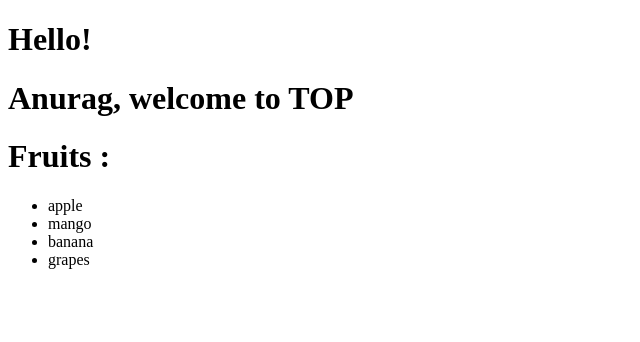
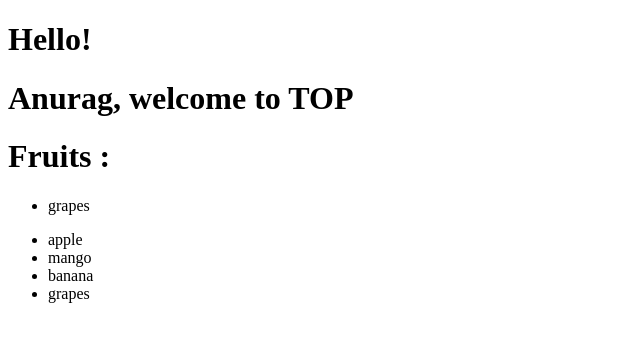
Before and after one commit to Technmad/reactjs, a React (Vite) app in the folder my-first-react-app/: page / in a window 1280 px wide. Shown: the top 342 px of the page, without its empty margins (0-640 px from the left). Built offline with nearby package versions, Linux system fonts and the light colour scheme.

Commit message:
using conditional rendering

```diff
--- /dev/null
+++ b/my-first-react-app/src/conditionals.jsx
@@ -0,0 +1,62 @@
+/* eslint-disable react/prop-types */
+// using if/else
+// export default function ConditionalList(props) {
+//   if (!props.fruits) {
+//     return <div>Loading...</div>;
+//   }
+
+//   if (props.fruits.length === 0) {
+//     return <div>There is no fruits in list!</div>;
+//   }
+
+//   return (
+//     <ul>
+//       {props.fruits.map((fruits) => {
+//         return <li key={fruits}>{fruits}</li>;
+//       })}
+//     </ul>
+//   );
+// }
+
+//-----------------------------------------
+
+// using ternary operator
+// function ConditionalList(props) {
+//   return (
+//     <>
+//       {!props.fruits ? (
+//         <div>Loading...</div>
+//       ) : props.fruits.length === 0 ? (
+//         <div>There is no fruits in list!</div>
+//       ) : (
+//         <ul>
+//           {props.fruits.map((fruits) => {
+//             return <li key={fruits}>{fruits}</li>;
+//           })}
+//         </ul>
+//       )}
+//     </>
+//   );
+// }
+
+//--------------------------------------
+
+// using && operator
+function ConditionalList(props) {
+  return (
+    <>
+      {!props.fruits && <div>Loading...</div>}
+      {props.fruits && props.fruits.length === 0 && (
+        <div>There is no fruits in list!</div>
+      )}
+      {props.fruits && props.fruits.length > 0 && (
+        <ul>
+          {props.fruits.map((fruits) => {
+            return <li key={fruits}>{fruits}</li>;
+          })}
+        </ul>
+      )}
+    </>
+  );
+}
+export default ConditionalList;
--- a/my-first-react-app/src/rendering.jsx
+++ b/my-first-react-app/src/rendering.jsx
@@ -22,6 +22,7 @@
 
 //------------------------------------------------------------------------
 // rendering components
+import ConditionalList from "./conditionals";
 
 export default function Fruits() {
   const fruits = ["apple", "mango", "banana", "grapes"];
@@ -30,6 +31,7 @@ export default function Fruits() {
     <>
       <h1>Fruits :</h1>
       <List fruits={fruits} />
+      <ConditionalList fruits={fruits} />
     </>
   );
 }
@@ -37,9 +39,18 @@ export default function Fruits() {
 function List(props) {
   return (
     <ul>
+      {/* using ternary operator
+
       {props.fruits.map((fruits) => {
-        return <li key={fruits}>{fruits}</li>;
-      })}
+        return fruits.startsWith("g") ? <li key={fruits}>{fruits}</li> : null;
+      })} */}
+
+      {
+        // && operator
+        props.fruits.map((fruits) => {
+          return fruits.startsWith("g") && <li key={fruits}>{fruits}</li>;
+        })
+      }
     </ul>
   );
 }
```
